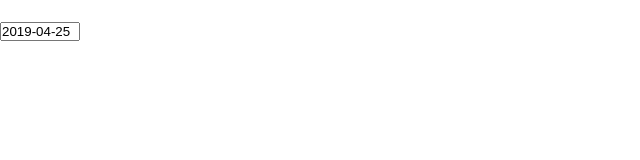
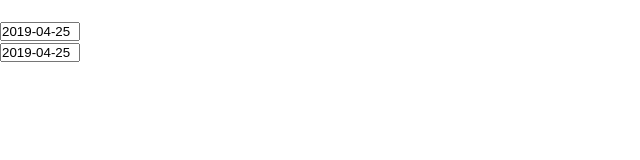
Before and after one commit to Yauheni23/react-date-picker, a React (Create React App) app: page / in a window 1280 px wide. Shown: the top 160 px of the page, without its empty margins (0-640 px from the left). Built offline with nearby package versions, Linux system fonts and the light colour scheme.

Commit message:
different state

```diff
--- a/src/App.jsx
+++ b/src/App.jsx
@@ -1,11 +1,14 @@
 import React from 'react';
 import { Provider } from 'react-redux';
 import { store } from './store/store';
+import {DatePickerComponent} from './features/datePicker/component';
 import Router from './router';
 
 const App = () => (
   <Provider store={store}>
-    <Router/>
+    <DatePickerComponent></DatePickerComponent>
+    <DatePickerComponent></DatePickerComponent>
+    {/*<Router/>*/}
   </Provider>
 );
 
--- a/src/features/datePicker/calendar/component.jsx
+++ b/src/features/datePicker/calendar/component.jsx
@@ -16,7 +16,6 @@ export class CalendarComponent extends Component {
   }
 
   chooseDate = (e) => {
-    console.log(+e.currentTarget.firstElementChild.innerHTML);
     if(+e.currentTarget.firstElementChild.innerHTML >= 1 && +e.currentTarget.firstElementChild.innerHTML <= 31) {
       this.props.chooseDate(+e.currentTarget.firstElementChild.innerHTML);
       this.props.hideCalendar();
```
